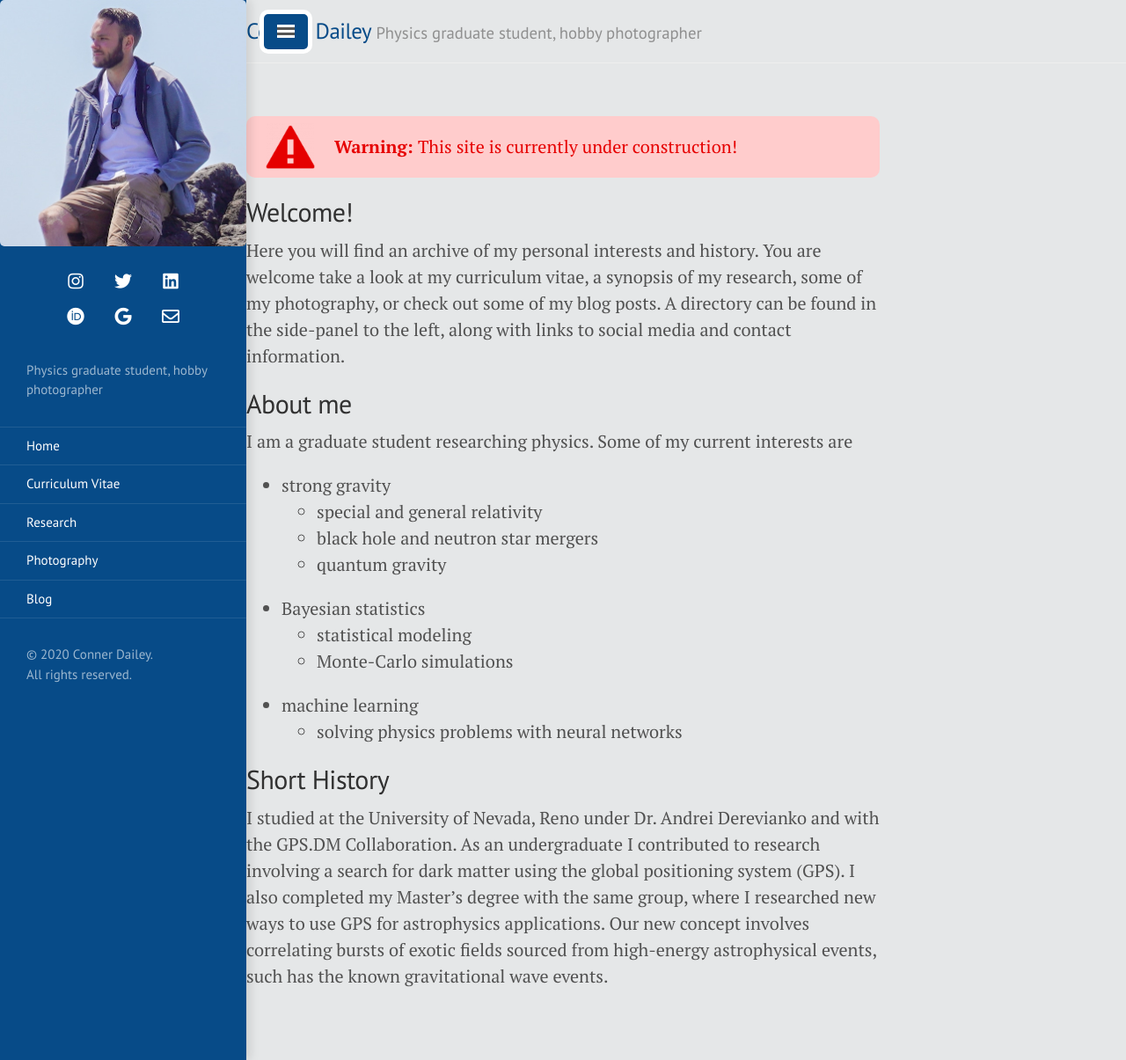
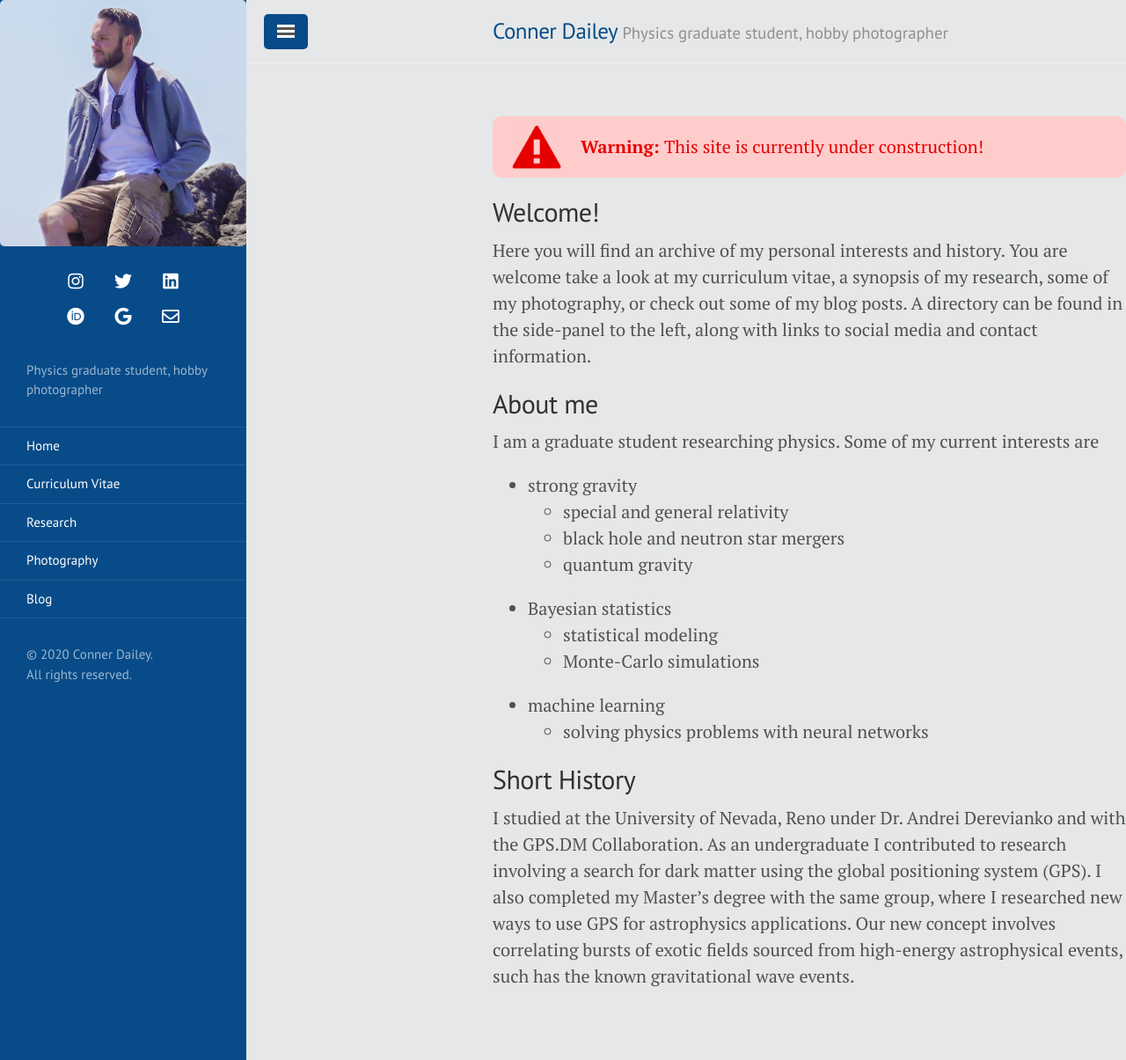
Before and after one commit to TakeTwiceDailey/TakeTwiceDailey.github.io, a Jekyll site: the page built from index.md, in a window 1280 px wide and 1205 px high. Shown: the whole window at 88% size. Built offline with Jekyll 4.4.1, drawn with Linux system fonts in a browser that asks for light colours; nearby versions of some CDN libraries.

Commit message:
removed sidebar overlay

```diff
--- a/_layouts/default.html
+++ b/_layouts/default.html
@@ -3,7 +3,7 @@
 
   {% include head.html %}
 
-  <body class="theme-base-0d sidebar-overlay">
+  <body class="theme-base-0d">
 
     {% include sidebar.html %}
 
```
